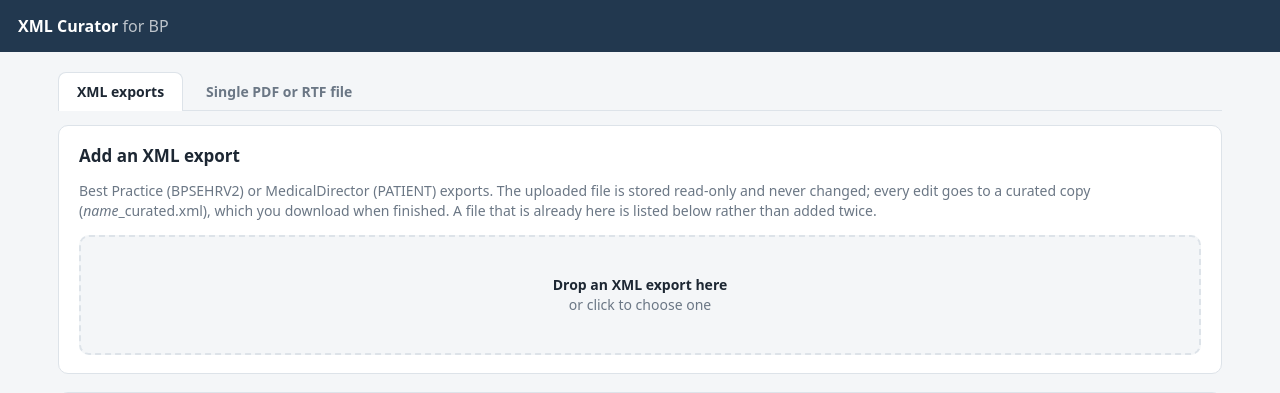
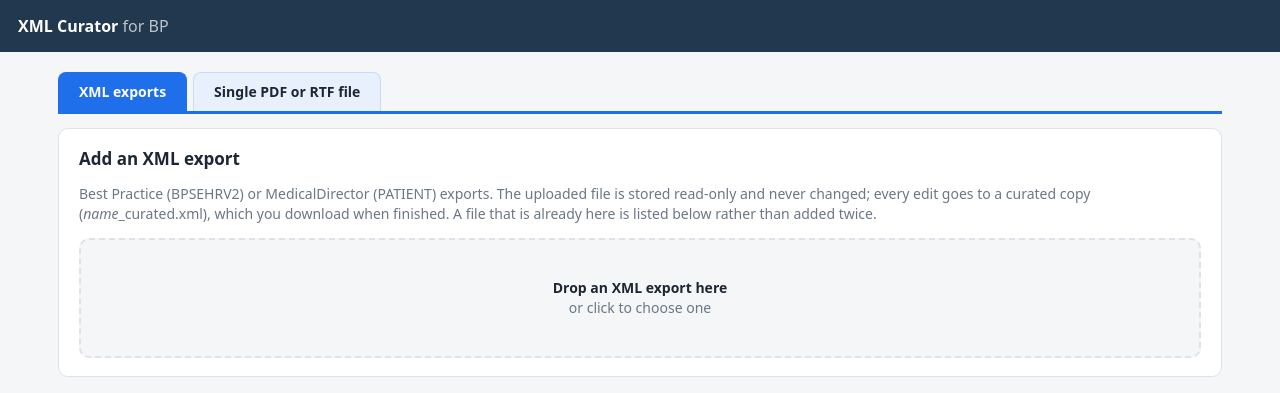
Before and after one commit to auroscope/xml_curator_for_BP_MD, a Flask app: page / in a window 1280 px wide. Shown: the top 393 px of the page. Run offline with Flask 3, Linux system fonts and the light colour scheme; some libraries are stand-ins or nearby versions.

Commit message:
Start page tabs: solid active tab, light inactive tab
Co-Authored-By: Claude Opus 5.5 <noreply@anthropic.com>

```diff
--- a/static/app.css
+++ b/static/app.css
@@ -60,11 +60,11 @@ a:hover { text-decoration: underline; }
 .upload-progress progress { width: min(420px, 100%); height: 12px; accent-color: var(--accent); }
 .upload-name { font-weight: 600; word-break: break-all; }
 .upload-error { margin-top: 10px; }
-.home-tabs { display: flex; gap: 4px; margin-bottom: 14px; border-bottom: 1px solid var(--line); }
-.home-tab { padding: 9px 18px; border: 1px solid transparent; border-bottom: 0; border-radius: 8px 8px 0 0; color: var(--muted);
-  font-weight: 600; margin-bottom: -1px; }
-.home-tab:hover { color: var(--ink); }
-.home-tab.active { background: var(--panel); border-color: var(--line); color: var(--ink); }
+.home-tabs { display: flex; gap: 6px; margin-bottom: 14px; border-bottom: 3px solid var(--accent); }
+.home-tab { padding: 9px 20px; border-radius: 8px 8px 0 0; background: var(--accent-soft); color: var(--ink);
+  font-weight: 600; border: 1px solid #c9dafb; border-bottom: 0; }
+.home-tab:hover { background: #d6e4fd; color: var(--ink); }
+.home-tab.active, .home-tab.active:hover { background: var(--accent); border-color: var(--accent); color: #fff; }
 .dropzone input[type=file] { position: absolute; inset: 0; opacity: 0; cursor: pointer; }
 .grid { width: 100%; border-collapse: collapse; }
 .grid th, .grid td { padding: 8px 10px; border-bottom: 1px solid var(--line); text-align: left; vertical-align: top; }
```
